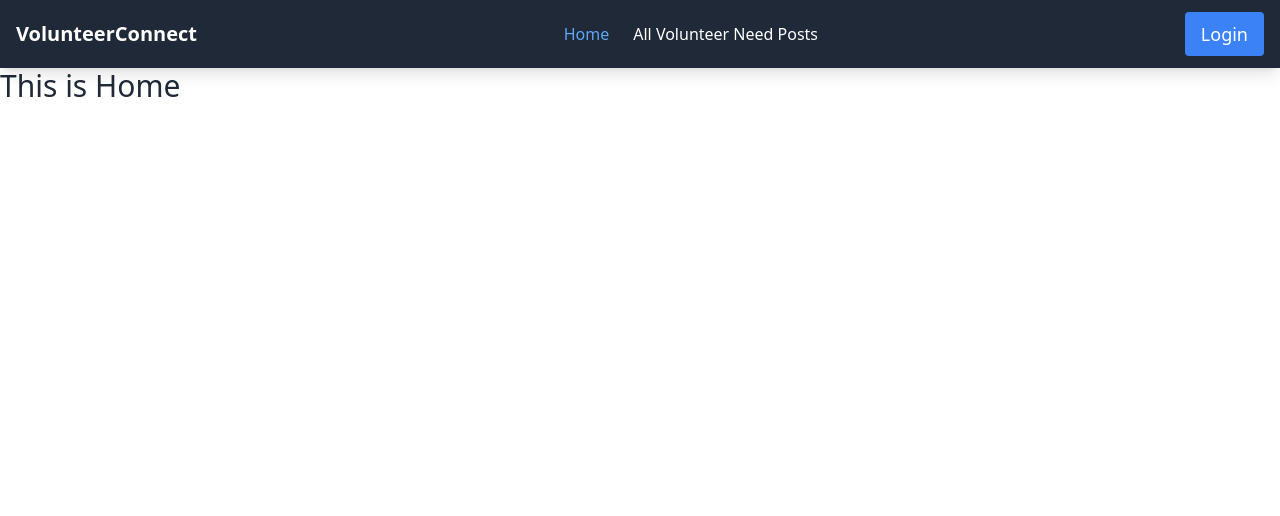
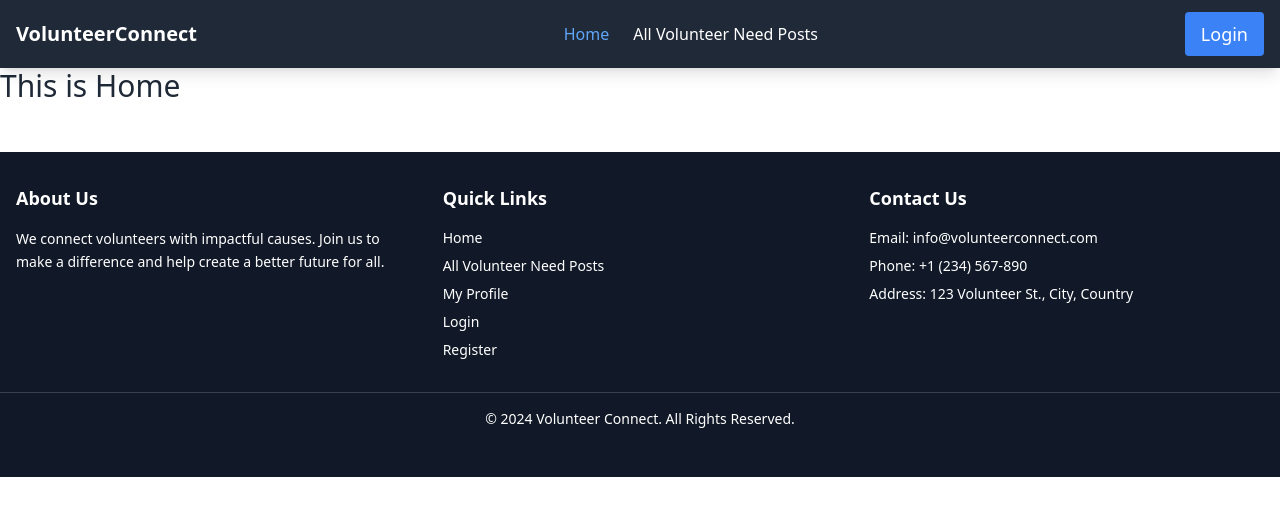
Before and after one commit to SHARIFA-AKHTER/ass-ten-volunteer-management-client, a React (Vite) app: page / in a window 1280 px wide. Shown: the top 516 px of the page. Built offline with nearby package versions, Linux system fonts and the light colour scheme.

Commit message:
added an footer section

```diff
--- a/src/shared/Footer.jsx
+++ b/src/shared/Footer.jsx
@@ -1,9 +1,95 @@
 
 const Footer = () => {
     return (
-     <div>
+      <footer className="bg-gray-900 text-white py-8 mt-12">
+        <div className="container mx-auto grid grid-cols-1 sm:grid-cols-2 lg:grid-cols-3 gap-8 px-4">
+          {/* About Section */}
+          <div>
+            <h3 className="text-lg font-bold mb-4">About Us</h3>
+            <p className="text-sm leading-relaxed">
+              We connect volunteers with impactful causes. Join us to make a
+              difference and help create a better future for all.
+            </p>
+          </div>
 
-     </div>
+          {/* Quick Links */}
+          <div>
+            <h3 className="text-lg font-bold mb-4">Quick Links</h3>
+            <ul className="text-sm space-y-2">
+              <li>
+                <a href="/" className="hover:text-gray-400">
+                  Home
+                </a>
+              </li>
+              <li>
+                <a href="/all-volunteer-posts" className="hover:text-gray-400">
+                  All Volunteer Need Posts
+                </a>
+              </li>
+              <li>
+                <a href="/my-profile" className="hover:text-gray-400">
+                  My Profile
+                </a>
+              </li>
+              <li>
+                <a href="/login" className="hover:text-gray-400">
+                  Login
+                </a>
+              </li>
+              <li>
+                <a href="/register" className="hover:text-gray-400">
+                  Register
+                </a>
+              </li>
+            </ul>
+          </div>
+
+          {/* Contact Us */}
+          <div>
+            <h3 className="text-lg font-bold mb-4">Contact Us</h3>
+            <ul className="text-sm space-y-2">
+              <li>
+                Email:{" "}
+                <a
+                  href="mailto:info@volunteerconnect.com"
+                  className="hover:text-gray-400"
+                >
+                  info@volunteerconnect.com
+                </a>
+              </li>
+              <li>
+                Phone:{" "}
+                <a
+                  href="tel:+1234567890"
+                  className="hover:text-gray-400"
+                >
+                  +1 (234) 567-890
+                </a>
+              </li>
+              <li>Address: 123 Volunteer St., City, Country</li>
+            </ul>
+          </div>
+        </div>
+
+        {/* Footer Bottom */}
+        <div className="mt-8 border-t border-gray-700 pt-4 text-center">
+          <p className="text-sm">© 2024 Volunteer Connect. All Rights Reserved.</p>
+          <div className="mt-4 flex justify-center space-x-4">
+            <a href="#" className="hover:text-gray-400">
+              <i className="fab fa-facebook-f"></i>
+            </a>
+            <a href="#" className="hover:text-gray-400">
+              <i className="fab fa-twitter"></i>
+            </a>
+            <a href="#" className="hover:text-gray-400">
+              <i className="fab fa-linkedin-in"></i>
+            </a>
+            <a href="#" className="hover:text-gray-400">
+              <i className="fab fa-instagram"></i>
+            </a>
+          </div>
+        </div>
+      </footer>
     );
   };
 
```
